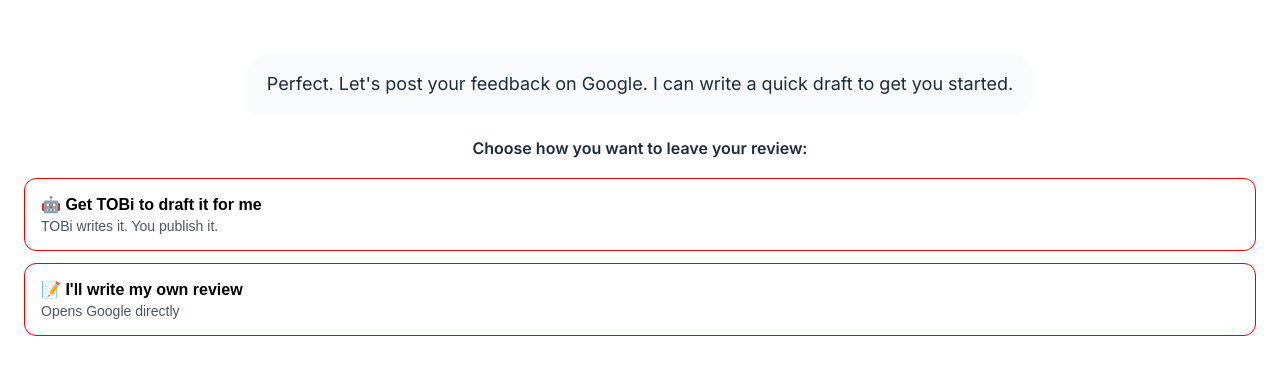
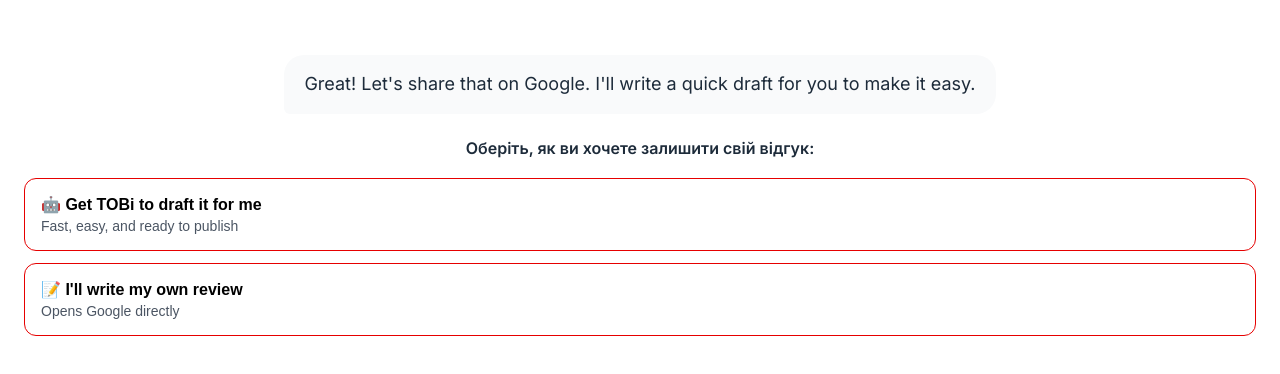
Before and after one commit to uaassist/orchard-concierge, a website: page public/index.html in a window 1280 px wide. Both pictures are taken after a click on the button "🙂 It was great!". Shown: the part 226-600 px from the top of the page. Drawn offline with Linux system fonts and the light colour scheme.

Commit message:
Update index.html

```diff
--- a/public/index.html
+++ b/public/index.html
@@ -8,11 +8,11 @@
 </head>
 <body>
     <div class="onboarding-container">
+        <!-- SIMPLIFIED HEADER -->
         <div class="simple-header">
              <h1>Vodafone Ukraine</h1>
         </div>
 
-        <!-- NEW: Progress Indicator -->
         <div id="progress-indicator" class="hidden">
             <div class="progress-segment"></div>
             <div class="progress-segment"></div>
@@ -20,11 +20,10 @@
         </div>
 
         <div id="content-area">
-            <!-- All other content remains the same -->
             <div id="welcome-screen">
                 <div class="welcome-header">
                     <img src="https://ucarecdn.com/c679e989-5032-408b-ae8a-83c7d204c67d/Vodafonebot.webp" alt="TOBi the Assistant" class="welcome-avatar">
-                    <p class="concierge-name-tag">Hi! I'm TOBi, your AI-powered feedback assistant.</p>
+                    <p class="concierge-name-tag">Hi! I'm TOBi, your digital assistant.</p>
                 </div>
                 <div class="initial-bubble">
                      Please share your feedback on your recent store visit.
@@ -42,13 +41,13 @@
                     <p class="concierge-name-tag">TOBi</p>
                 </div>
                 <div class="initial-bubble">
-                    Perfect. Let's post your feedback on Google. I can write a quick draft to get you started.
+                    Great! Let's share that on Google. I'll write a quick draft for you to make it easy.
                 </div>
-                <p class="ukrainian-prompt">Choose how you want to leave your review:</p>
+                <p class="ukrainian-prompt">Оберіть, як ви хочете залишити свій відгук:</p>
                 <div class="initial-choices">
                     <button id="ai-draft-btn" class="choice-button">
                         <div class="button-main-text">🤖 Get TOBi to draft it for me</div>
-                        <div class="button-sub-text">TOBi writes it. You publish it.</div>
+                        <div class="button-sub-text">Fast, easy, and ready to publish</div>
                     </button>
                     <button id="manual-review-btn" class="choice-button">
                         <div class="button-main-text">📝 I'll write my own review</div>
@@ -59,6 +58,7 @@
 
             <div id="chat-view" class="hidden">
                 <div id="chat-body" class="chat-body-styled"></div>
+                <!-- ID corrected in the JS, this HTML is correct -->
                 <div id="chat-input-area" class="chat-input-area-styled">
                     <div id="quick-replies-container"></div>
                 </div>
```
